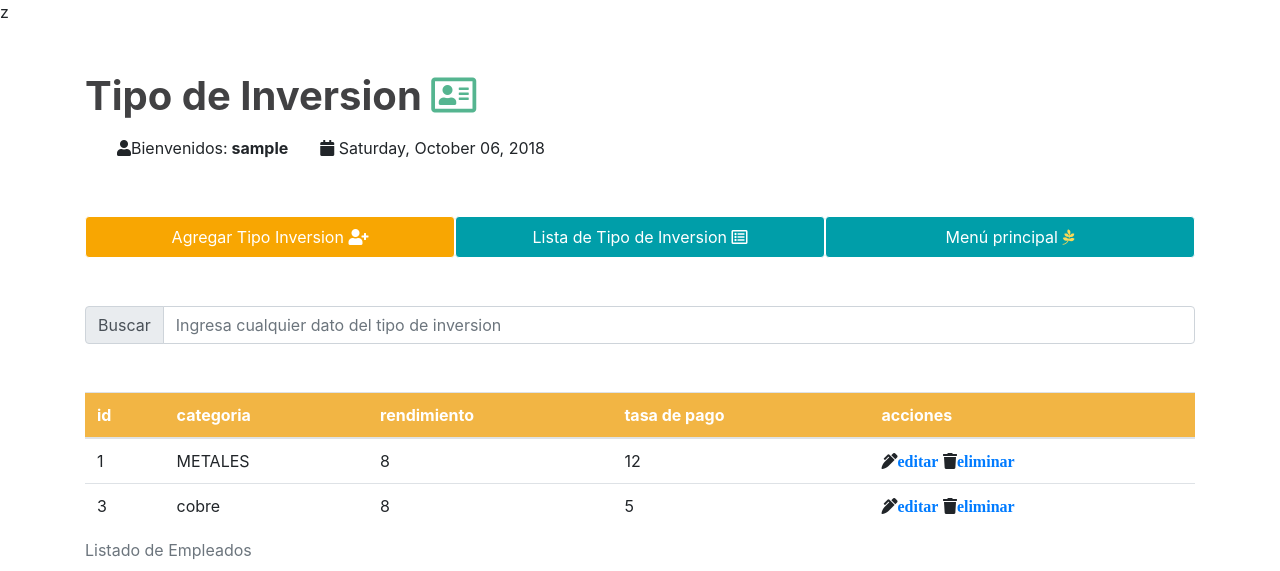
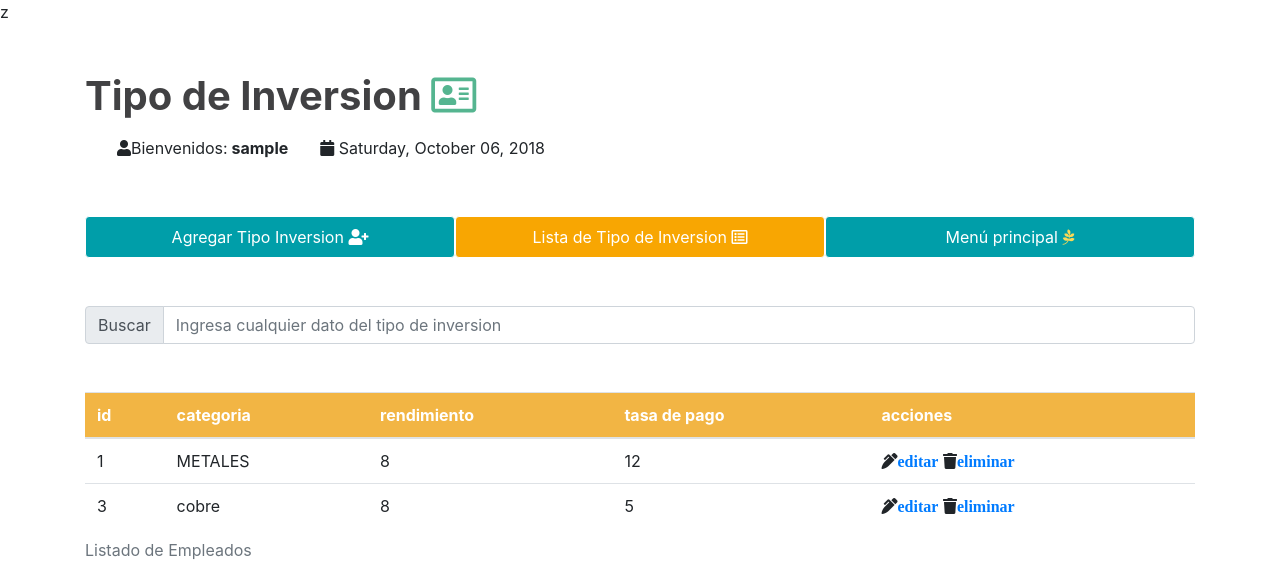
Before and after one commit to pilaralejandra/ingsoft2, a PHP site: page /lista_tipo_inversion.php in a window 1280 px wide. Shown: the top 571 px of the page. Run offline with PHP 8.4, Linux system fonts and the light colour scheme; the visitor is signed in with stand-in values (Sample User, id 1); data comes from the database, SQL or seed files in the repository; some libraries are stand-ins or nearby versions.

Commit message:
active-color para lista-tipo-inversion

```diff
--- a/lista_tipo_inversion.php
+++ b/lista_tipo_inversion.php
@@ -31,8 +31,8 @@ z<!DOCTYPE html>
       <nav class="menu nav nav-pills flex-column flex-sm-row">
 
 
-        <a class="flex-md-fill text-sm-center nav-link col-md-4 active-color" href="tipo_inversion.php">Agregar Tipo Inversion <i class="fas fa-user-plus"></i></a> </li>
-        <a class="flex-md-fill text-sm-center nav-link col-md-4 nav-act" href="lista_tipo_inversion.php">Lista de Tipo de Inversion <i class="far fa-list-alt"></i></a></li>
+        <a class="flex-md-fill text-sm-center nav-link col-md-4 nav-act" href="tipo_inversion.php">Agregar Tipo Inversion <i class="fas fa-user-plus"></i></a> </li>
+        <a class="flex-md-fill text-sm-center nav-link col-md-4 active-color" href="lista_tipo_inversion.php">Lista de Tipo de Inversion <i class="far fa-list-alt"></i></a></li>
         <a class="flex-md-fill text-sm-center nav-link col-md-4 nav-act" href="inicio.php">Menú principal <i class="fab fa-pagelines icono"></i></a> </li>
 
 
```
